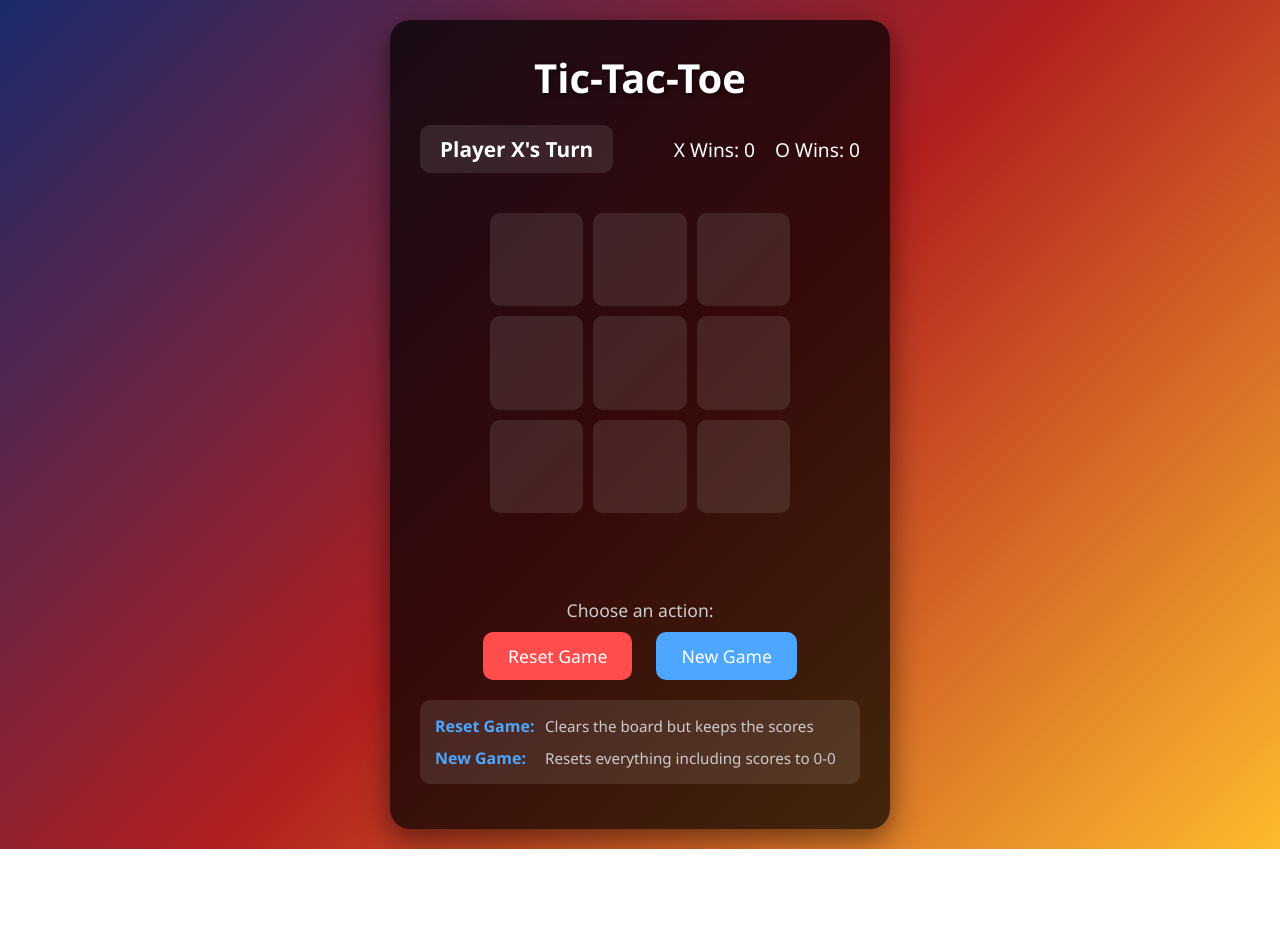
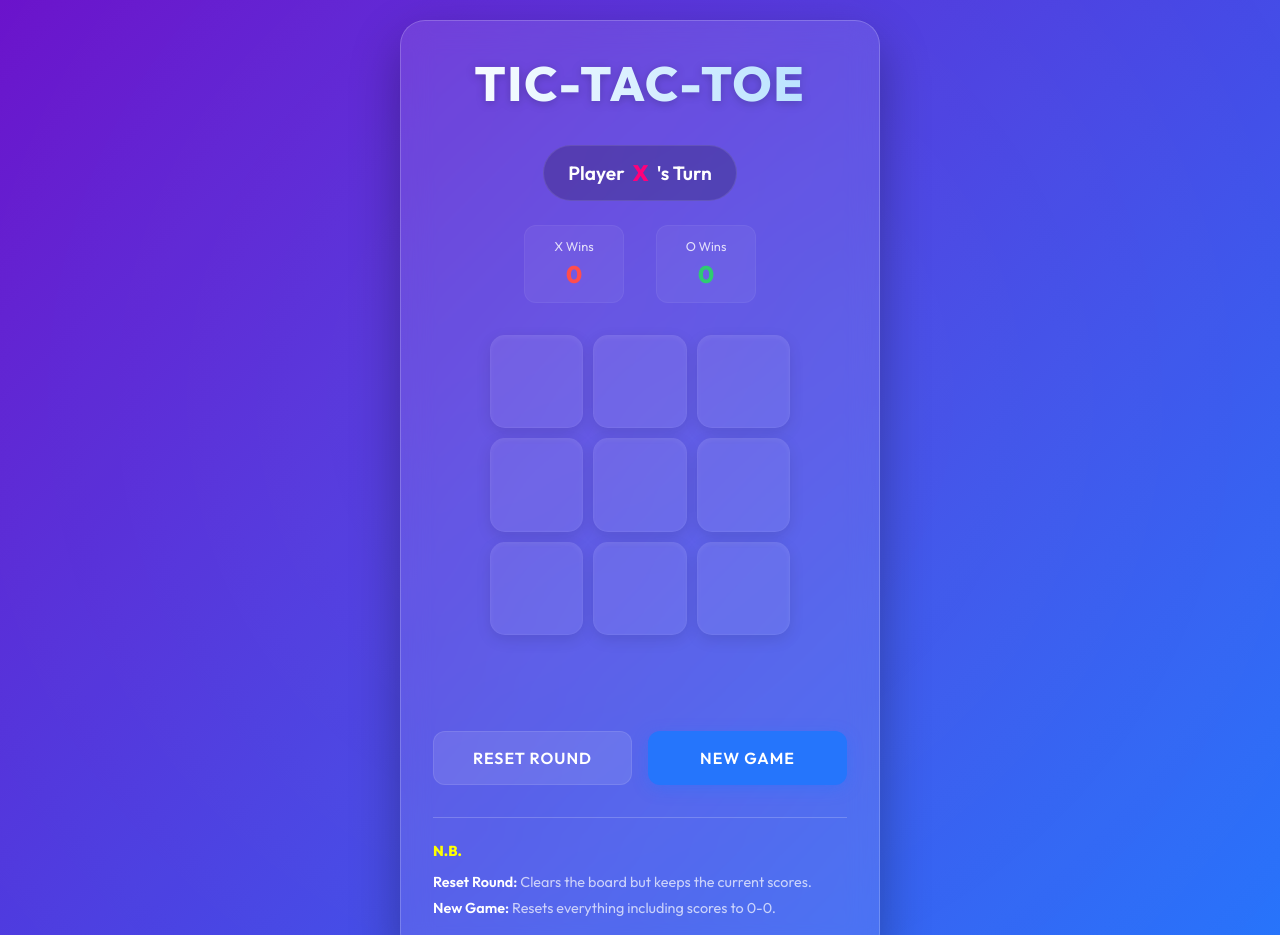
Before and after one commit to Tofayel5152/Tic-Tac-Toe-Game, a plain HTML site: page index.html in a window 1280 px wide. Shown: the top 935 px of the page. Before the commit the page ends 849 px from the top, so only its background shows below. Drawn offline with Linux system fonts and the light colour scheme.

Commit message:
modified

```diff
--- a/index.html
+++ b/index.html
@@ -4,54 +4,50 @@
     <meta charset="UTF-8" />
     <meta name="viewport" content="width=device-width, initial-scale=1.0" />
     <title>Tic-Tac-Toe Game</title>
+    <link rel="preconnect" href="https://fonts.googleapis.com" />
+    <link rel="preconnect" href="https://fonts.gstatic.com" crossorigin />
+    <link
+      href="https://fonts.googleapis.com/css2?family=Outfit:wght@400;600;800&display=swap"
+      rel="stylesheet"
+    />
     <link rel="stylesheet" href="styles.css" />
   </head>
   <body>
+    <div class="background-animation"></div>
     <div class="container">
       <h1>Tic-Tac-Toe</h1>
 
       <div class="game-info">
         <div class="player-turn">
-          Player <span id="current-player">X</span>'s Turn
+          <span id="player-indicator">Player <span id="current-player">X</span>'s Turn</span>
         </div>
         <div class="scores">
-          <div>X Wins: <span id="x-wins">0</span></div>
-          <div>O Wins: <span id="o-wins">0</span></div>
+          <div class="score-card x-score">
+            <span class="label">X Wins</span>
+            <span class="value" id="x-wins">0</span>
+          </div>
+          <div class="score-card o-score">
+            <span class="label">O Wins</span>
+            <span class="value" id="o-wins">0</span>
+          </div>
         </div>
       </div>
 
       <div class="board-container">
-        <div class="game-board" id="game-board">
-
-        </div>
+        <div class="game-board" id="game-board"></div>
       </div>
 
       <div class="message" id="message"></div>
 
-      <div class="button-info above-buttons">
-        <p>Choose an action:</p>
+      <div class="controls">
+        <button id="reset-btn" class="btn secondary">Reset Round</button>
+        <button id="new-game-btn" class="btn primary">New Game</button>
       </div>
 
-      <div class="controls">
-        <button id="reset-btn">Reset Game</button>
-        <button id="new-game-btn">New Game</button>
-      </div>
-
-      <div class="button-info below-buttons">
-        <div class="button-explanation">
-          <div class="explanation-item">
-            <span class="button-name">Reset Game:</span>
-            <span class="button-desc"
-              >Clears the board but keeps the scores</span
-            >
-          </div>
-          <div class="explanation-item">
-            <span class="button-name">New Game:</span>
-            <span class="button-desc"
-              >Resets everything including scores to 0-0</span
-            >
-          </div>
-        </div>
+      <div class="notes-section">
+        <span class="note-title">N.B.</span>
+        <p><span class="note-keyword">Reset Round:</span> Clears the board but keeps the current scores.</p>
+        <p><span class="note-keyword">New Game:</span> Resets everything including scores to 0-0.</p>
       </div>
     </div>
 
--- a/script.js
+++ b/script.js
@@ -1,86 +1,118 @@
-document.addEventListener("DOMContentLoaded", () => {
-  const gameBoard = document.getElementById("game-board");
-  const currentPlayerElement = document.getElementById("current-player");
-  const messageElement = document.getElementById("message");
-  const resetButton = document.getElementById("reset-btn");
-  const newGameButton = document.getElementById("new-game-btn");
-  const xWinsElement = document.getElementById("x-wins");
-  const oWinsElement = document.getElementById("o-wins");
+class TicTacToe {
+  constructor() {
+    this.board = document.getElementById("game-board");
+    this.messageElement = document.getElementById("message");
+    this.resetButton = document.getElementById("reset-btn");
+    this.newGameButton = document.getElementById("new-game-btn");
+    this.currentPlayerElement = document.getElementById("current-player");
+    this.xWinsElement = document.getElementById("x-wins");
+    this.oWinsElement = document.getElementById("o-wins");
 
-  let currentPlayer = "X";
-  let gameState = ["", "", "", "", "", "", "", "", ""];
-  let gameActive = true;
-  let xWins = 0;
-  let oWins = 0;
+    this.currentPlayer = "X";
+    this.gameState = Array(9).fill("");
+    this.gameActive = true;
+    this.xWins = 0;
+    this.oWins = 0;
 
-  const winConditions = [
-    [0, 1, 2],
-    [3, 4, 5],
-    [6, 7, 8],
-    [0, 3, 6],
-    [1, 4, 7],
-    [2, 5, 8],
-    [0, 4, 8],
-    [2, 4, 6],
-  ];
+    this.winConditions = [
+      [0, 1, 2],
+      [3, 4, 5],
+      [6, 7, 8], // Rows
+      [0, 3, 6],
+      [1, 4, 7],
+      [2, 5, 8], // Columns
+      [0, 4, 8],
+      [2, 4, 6], // Diagonals
+    ];
 
-  function initializeBoard() {
-    gameBoard.innerHTML = "";
-    for (let i = 0; i < 9; i++) {
+    this.loadScores();
+    this.initializeBoard();
+    this.addEventListeners();
+  }
+
+  loadScores() {
+    const savedX = localStorage.getItem("xWins");
+    const savedO = localStorage.getItem("oWins");
+    if (savedX) this.xWins = parseInt(savedX);
+    if (savedO) this.oWins = parseInt(savedO);
+    this.updateScoreDisplay();
+  }
+
+  saveScores() {
+    localStorage.setItem("xWins", this.xWins);
+    localStorage.setItem("oWins", this.oWins);
+  }
+
+  updateScoreDisplay() {
+    this.xWinsElement.textContent = this.xWins;
+    this.oWinsElement.textContent = this.oWins;
+  }
+
+  initializeBoard() {
+    this.board.innerHTML = "";
+    this.gameState.forEach((_, index) => {
       const cell = document.createElement("div");
       cell.classList.add("cell");
-      cell.setAttribute("data-index", i);
-      cell.addEventListener("click", handleCellClick);
-      gameBoard.appendChild(cell);
-    }
-
-    document.querySelectorAll(".win-line").forEach((line) => line.remove());
+      cell.setAttribute("data-index", index);
+      cell.addEventListener("click", (e) => this.handleCellClick(e, index));
+      this.board.appendChild(cell);
+    });
   }
 
-  function handleCellClick(event) {
+  addEventListeners() {
+    this.resetButton.addEventListener("click", () => this.resetGame());
+    this.newGameButton.addEventListener("click", () => this.newGame());
+  }
+
+  handleCellClick(event, index) {
     const clickedCell = event.target;
-    const cellIndex = parseInt(clickedCell.getAttribute("data-index"));
 
-    if (gameState[cellIndex] !== "" || !gameActive) {
+    if (this.gameState[index] !== "" || !this.gameActive) {
       return;
     }
 
-    gameState[cellIndex] = currentPlayer;
-    clickedCell.textContent = currentPlayer;
-    clickedCell.classList.add(currentPlayer.toLowerCase());
+    this.gameState[index] = this.currentPlayer;
+    clickedCell.textContent = this.currentPlayer;
+    clickedCell.classList.add(this.currentPlayer.toLowerCase());
 
-    const winningCombo = checkWin();
-    if (winningCombo) {
-      drawWinLine(winningCombo);
-      endGame(false);
-    } else if (checkDraw()) {
-      endGame(true);
-    } else {
-      currentPlayer = currentPlayer === "X" ? "O" : "X";
-      currentPlayerElement.textContent = currentPlayer;
+    if (this.checkWin()) {
+      return;
     }
+
+    if (this.checkDraw()) {
+      this.endGame(true);
+      return;
+    }
+
+    this.currentPlayer = this.currentPlayer === "X" ? "O" : "X";
+    this.currentPlayerElement.textContent = this.currentPlayer;
   }
 
-  function checkWin() {
-    for (let i = 0; i < winConditions.length; i++) {
-      const [a, b, c] = winConditions[i];
+  checkWin() {
+    for (const condition of this.winConditions) {
+      const [a, b, c] = condition;
       if (
-        gameState[a] &&
-        gameState[a] === gameState[b] &&
-        gameState[a] === gameState[c]
+        this.gameState[a] &&
+        this.gameState[a] === this.gameState[b] &&
+        this.gameState[a] === this.gameState[c]
       ) {
-        return winConditions[i];
+        this.drawWinLine(condition);
+        this.endGame(false);
+        return true;
       }
     }
-    return null;
+    return false;
   }
 
-  function drawWinLine([a, b, c]) {
+  checkDraw() {
+    return !this.gameState.includes("");
+  }
+
+  drawWinLine([a, b, c]) {
     const cells = document.querySelectorAll(".cell");
     const cellA = cells[a];
     const cellC = cells[c];
-
-    const boardRect = gameBoard.getBoundingClientRect();
+    const boardRect = this.board.getBoundingClientRect();
     const rectA = cellA.getBoundingClientRect();
     const rectC = cellC.getBoundingClientRect();
 
@@ -89,66 +121,86 @@ document.addEventListener("DOMContentLoaded", () => {
     const endX = rectC.left + rectC.width / 2 - boardRect.left;
     const endY = rectC.top + rectC.height / 2 - boardRect.top;
 
-    const length = Math.sqrt(
-      Math.pow(endX - startX, 2) + Math.pow(endY - startY, 2)
-    );
+    const length = Math.sqrt(Math.pow(endX - startX, 2) + Math.pow(endY - startY, 2));
     const angle = (Math.atan2(endY - startY, endX - startX) * 180) / Math.PI;
+
+    // Extend the line
+    const extendBy = 20; // Extend by 20px on each side
+    const angleRad = (angle * Math.PI) / 180;
+
+    const extendedStartX = startX - Math.cos(angleRad) * extendBy;
+    const extendedStartY = startY - Math.sin(angleRad) * extendBy;
+
+    // Total length includes the main length plus extension on both sides
+    const fullLength = length + (extendBy * 2);
 
     const line = document.createElement("div");
     line.classList.add("win-line");
-    line.style.width = `${length}px`;
-    line.style.left = `${startX}px`;
-    line.style.top = `${startY}px`;
+    line.style.setProperty("--length", `${fullLength}px`);
+    line.style.width = "0px";
+
+    line.style.left = `${extendedStartX}px`;
+    // Offset top by half height (3px) so the transform-origin (0, 50%) is exactly at (extendedStartX, extendedStartY)
+    line.style.top = `${extendedStartY - 3}px`;
     line.style.transform = `rotate(${angle}deg)`;
+    line.style.transformOrigin = "0 50%"; // Rotate from the start point
 
-    gameBoard.appendChild(line);
+    this.board.appendChild(line);
   }
 
-  function checkDraw() {
-    return !gameState.includes("");
-  }
-
-  function endGame(isDraw) {
-    gameActive = false;
+  endGame(isDraw) {
+    this.gameActive = false;
+    this.messageElement.classList.add("show");
+    document.querySelector(".player-turn").classList.add("hidden");
 
     if (isDraw) {
-      messageElement.textContent = "Game ended in a draw!";
-      messageElement.classList.add("draw");
+      this.messageElement.textContent = "It's a Draw!";
+      this.messageElement.style.color = "#ffcc00"; // Draw color
     } else {
-      messageElement.textContent = `Player ${currentPlayer} wins!`;
-      messageElement.classList.add("win");
+      this.messageElement.textContent = `Player ${this.currentPlayer} Wins!`;
+      this.messageElement.style.color =
+        this.currentPlayer === "X" ? "#ff4d4d" : "#4da6ff";
 
-      if (currentPlayer === "X") {
-        xWins++;
-        xWinsElement.textContent = xWins;
+      if (this.currentPlayer === "X") {
+        this.xWins++;
       } else {
-        oWins++;
-        oWinsElement.textContent = oWins;
+        this.oWins++;
       }
+      this.saveScores();
+      this.updateScoreDisplay();
     }
   }
 
-  function resetGame() {
-    gameState = ["", "", "", "", "", "", "", "", ""];
-    gameActive = true;
-    currentPlayer = "X";
-    currentPlayerElement.textContent = currentPlayer;
-    messageElement.textContent = "";
-    messageElement.classList.remove("win", "draw");
+  resetGame() {
+    this.gameState.fill("");
+    this.gameActive = true;
+    this.currentPlayer = "X";
+    this.currentPlayerElement.textContent = this.currentPlayer;
 
-    initializeBoard();
+    this.messageElement.textContent = "";
+    this.messageElement.classList.remove("show");
+    document.querySelector(".player-turn").classList.remove("hidden");
+
+    // Clear win lines
+    const winLine = this.board.querySelector(".win-line");
+    if (winLine) winLine.remove();
+
+    // Reset cells
+    document.querySelectorAll(".cell").forEach((cell) => {
+      cell.textContent = "";
+      cell.classList.remove("x", "o");
+    });
   }
 
-  function newGame() {
-    xWins = 0;
-    oWins = 0;
-    xWinsElement.textContent = xWins;
-    oWinsElement.textContent = oWins;
-    resetGame();
+  newGame() {
+    this.xWins = 0;
+    this.oWins = 0;
+    this.saveScores();
+    this.updateScoreDisplay();
+    this.resetGame();
   }
+}
 
-  resetButton.addEventListener("click", resetGame);
-  newGameButton.addEventListener("click", newGame);
-
-  initializeBoard();
+document.addEventListener("DOMContentLoaded", () => {
+  new TicTacToe();
 });
--- a/styles.css
+++ b/styles.css
@@ -1,8 +1,23 @@
+:root {
+  --primary-color: #6a11cb;
+  --secondary-color: #2575fc;
+  --accent-color: #ff007a;
+  --bg-gradient: linear-gradient(135deg, #6a11cb 0%, #2575fc 100%);
+  --glass-bg: rgba(255, 255, 255, 0.1);
+  --glass-border: rgba(255, 255, 255, 0.2);
+  --text-color: #ffffff;
+  --shadow-color: rgba(0, 0, 0, 0.3);
+  --x-color: #ff4d4d;
+  --o-color: #2ecc71; /* Changed to green */
+  --win-line-color: #ffff00;
+}
+
 * {
   margin: 0;
   padding: 0;
   box-sizing: border-box;
-  font-family: "Segoe UI", Tahoma, Geneva, Verdana, sans-serif;
+  font-family: "Outfit", sans-serif;
+  user-select: none;
 }
 
 body {
@@ -10,233 +25,323 @@ body {
   justify-content: center;
   align-items: center;
   min-height: 100vh;
-  background: linear-gradient(135deg, #1a2a6c, #b21f1f, #fdbb2d);
-  color: white;
-  padding: 20px;
+  background: var(--bg-gradient);
+  color: var(--text-color);
+  overflow-y: auto; /* Allow scrolling for small screens/tall content */
+  overflow-x: hidden; /* Prevent horizontal scroll from animation */
+}
+
+.background-animation {
+  position: fixed; /* Fixed so it doesn't affect document flow */
+  top: -50vh;
+  left: -50vw;
+  width: 200vw;
+  height: 200vh;
+  background: radial-gradient(
+    circle,
+    rgba(255, 255, 255, 0.05) 0%,
+    transparent 60%
+  );
+  animation: rotate 20s linear infinite;
+  pointer-events: none;
+  z-index: 0;
+}
+
+@keyframes rotate {
+  0% {
+    transform: rotate(0deg);
+  }
+  100% {
+    transform: rotate(360deg);
+  }
 }
 
 .container {
+  position: relative;
   text-align: center;
-  max-width: 500px;
   width: 100%;
-  background: rgba(0, 0, 0, 0.7);
-  padding: 30px;
-  border-radius: 20px;
-  box-shadow: 0 10px 30px rgba(0, 0, 0, 0.5);
+  max-width: 480px; /* Slightly wider for notes */
+  background: var(--glass-bg);
+  backdrop-filter: blur(15px);
+  padding: 2rem;
+  border-radius: 25px;
+  border: 1px solid var(--glass-border);
+  box-shadow: 0 20px 50px var(--shadow-color);
+  z-index: 1;
+  margin: 20px 0;
 }
 
 h1 {
-  margin-bottom: 20px;
-  font-size: 2.5rem;
-  text-shadow: 2px 2px 4px rgba(0, 0, 0, 0.5);
+  font-size: 3rem;
+  margin-bottom: 2rem;
+  font-weight: 800;
+  letter-spacing: 2px;
+  text-transform: uppercase;
+  background: linear-gradient(to right, #fff, #b3e0ff);
+  -webkit-background-clip: text;
+  background-clip: text;
+  -webkit-text-fill-color: transparent;
+  filter: drop-shadow(0 2px 5px rgba(0, 0, 0, 0.2));
 }
 
 .game-info {
   display: flex;
-  justify-content: space-between;
+  flex-direction: column;
+  gap: 1.5rem;
+  margin-bottom: 2rem;
+  min-height: 120px; /* Reserve space to prevent layout shift */
+}
+
+.player-turn {
+  font-size: 1.2rem;
+  font-weight: 600;
+  background: rgba(0, 0, 0, 0.2);
+  padding: 0.8rem 1.5rem;
+  border-radius: 50px;
+  display: inline-block;
+  margin: 0 auto;
+  border: 1px solid rgba(255, 255, 255, 0.1);
+  transition: opacity 0.3s ease;
+  opacity: 1;
+}
+
+.player-turn.hidden {
+  opacity: 0;
+  pointer-events: none;
+}
+
+#player-indicator {
+  display: flex;
   align-items: center;
-  margin-bottom: 20px;
-  font-size: 1.2rem;
+  gap: 0.5rem;
+}
+
+#current-player {
+  font-size: 1.4rem;
+  font-weight: 800;
+  color: var(--accent-color);
 }
 
 .scores {
   display: flex;
-  gap: 20px;
+  justify-content: center;
+  gap: 2rem;
 }
 
-.player-turn {
-  font-weight: bold;
-  font-size: 1.3rem;
-  padding: 10px 20px;
-  background: rgba(255, 255, 255, 0.1);
-  border-radius: 10px;
+.score-card {
+  background: rgba(255, 255, 255, 0.05);
+  padding: 0.8rem 1.2rem;
+  border-radius: 12px;
+  display: flex;
+  flex-direction: column;
+  align-items: center;
+  width: 100px;
+  border: 1px solid rgba(255, 255, 255, 0.05);
+}
+
+.score-card .label {
+  font-size: 0.8rem;
+  opacity: 0.8;
+  margin-bottom: 0.3rem;
+}
+
+.score-card .value {
+  font-size: 1.5rem;
+  font-weight: 700;
+}
+
+.x-score .value {
+  color: var(--x-color);
+}
+.o-score .value {
+  color: var(--o-color);
 }
 
 .board-container {
   position: relative;
-  display: inline-block;
-  margin: 20px 0;
+  display: flex;
+  justify-content: center; /* Center the board */
+  margin: 0 auto;
 }
 
 .game-board {
   display: grid;
   grid-template-columns: repeat(3, 1fr);
-  grid-gap: 10px;
+  gap: 10px;
   width: 300px;
-  height: 300px;
-  position: relative;
+  height: 300px; /* Fixed height matches width */
+  position: relative; /* Ensure win-line positions relative to this */
 }
 
 .cell {
-  background: rgba(255, 255, 255, 0.1);
-  border-radius: 10px;
+  background: rgba(255, 255, 255, 0.08); /* Slightly more opaque needed */
+  border-radius: 15px;
   display: flex;
   justify-content: center;
   align-items: center;
-  font-size: 3rem;
-  font-weight: bold;
+  font-size: 3.5rem;
+  font-weight: 800;
   cursor: pointer;
-  transition: all 0.3s ease;
+  transition: all 0.2s cubic-bezier(0.4, 0, 0.2, 1);
+  box-shadow: inset 0 2px 5px rgba(255, 255, 255, 0.05),
+    0 5px 15px rgba(0, 0, 0, 0.1);
+  border: 1px solid rgba(255, 255, 255, 0.05);
+
+  /* Enforce square shape and size strictly */
   width: 100%;
-  height: 100%;
+  aspect-ratio: 1;
+  line-height: 1; /* Prevent font height from affecting box */
 }
 
-.cell:hover {
-  background: rgba(255, 255, 255, 0.2);
-  transform: scale(1.05);
+.cell:hover:not(.x):not(.o) {
+  background: rgba(255, 255, 255, 0.15);
+  transform: translateY(-2px);
 }
 
 .cell.x {
-  color: #ff4d4d;
+  color: var(--x-color);
+  text-shadow: 0 0 15px rgba(255, 77, 77, 0.6);
+  animation: popIn 0.3s cubic-bezier(0.175, 0.885, 0.32, 1.275);
 }
 
 .cell.o {
-  color: #4da6ff;
+  color: var(--o-color);
+  text-shadow: 0 0 15px rgba(77, 166, 255, 0.6);
+  animation: popIn 0.3s cubic-bezier(0.175, 0.885, 0.32, 1.275);
+}
+
+@keyframes popIn {
+  from {
+    opacity: 0;
+    transform: scale(0.5);
+  }
+  to {
+    opacity: 1;
+    transform: scale(1);
+  }
 }
 
 .win-line {
   position: absolute;
-  background: #fff;
-  height: 8px;
-  border-radius: 4px;
-  transform-origin: 0 0;
+  background: var(--win-line-color);
+  height: 6px; /* slightly thinner but glowy */
+  border-radius: 3px;
+  transform-origin: 0 50%; /* Adjusted origin */
   z-index: 10;
-  box-shadow: 0 0 10px rgba(255, 255, 255, 0.8);
+  box-shadow: 0 0 15px var(--win-line-color), 0 0 5px #fff;
   pointer-events: none;
+  animation: drawLine 0.5s ease forwards;
 }
 
-.button-info {
-  margin: 15px 0;
+@keyframes drawLine {
+  from {
+    width: 0;
+  }
+  to {
+    width: var(--length);
+  } /* Variable will be set by JS */
 }
 
-.above-buttons {
-  margin-bottom: 10px;
+.message {
+  height: 40px;
+  margin-top: 1.5rem;
+  font-size: 1.2rem;
+  font-weight: 600;
+  display: flex;
+  justify-content: center;
+  align-items: center;
+  opacity: 0;
+  transition: opacity 0.3s ease;
 }
 
-.above-buttons p {
-  font-size: 1.1rem;
-  color: #ccc;
-}
-
-.below-buttons {
-  margin-top: 20px;
-  padding: 15px;
-  background: rgba(255, 255, 255, 0.1);
-  border-radius: 10px;
-}
-
-.button-explanation {
-  display: flex;
-  flex-direction: column;
-  gap: 10px;
-  text-align: left;
-}
-
-.explanation-item {
-  display: flex;
-  align-items: center;
-  gap: 10px;
-}
-
-.button-name {
-  font-weight: bold;
-  color: #4da6ff;
-  min-width: 100px;
-}
-
-.button-desc {
-  color: #ccc;
-  font-size: 0.95rem;
+.message.show {
+  opacity: 1;
 }
 
 .controls {
-  margin-top: 10px;
+  display: grid;
+  grid-template-columns: 1fr 1fr;
+  gap: 1rem;
+  margin-top: 2rem;
 }
 
-button {
-  padding: 12px 25px;
-  font-size: 1.1rem;
-  background: #4da6ff;
-  color: white;
+.btn {
+  padding: 1rem;
+  font-size: 1rem;
+  font-weight: 600;
   border: none;
-  border-radius: 10px;
+  border-radius: 12px;
   cursor: pointer;
   transition: all 0.3s ease;
-  margin: 0 10px;
+  text-transform: uppercase;
+  letter-spacing: 1px;
 }
 
-button:hover {
-  background: #2d8ae6;
-  transform: translateY(-3px);
-  box-shadow: 0 5px 15px rgba(0, 0, 0, 0.3);
+.btn.primary {
+  background: var(--secondary-color);
+  color: white;
+  box-shadow: 0 4px 15px rgba(37, 117, 252, 0.4);
 }
 
-#reset-btn {
-  background: #ff4d4d;
+.btn.primary:hover {
+  background: #1a60d6;
+  transform: translateY(-2px);
+  box-shadow: 0 6px 20px rgba(37, 117, 252, 0.5);
 }
 
-#reset-btn:hover {
-  background: #e60000;
+.btn.secondary {
+  background: rgba(255, 255, 255, 0.1);
+  color: white;
+  border: 1px solid rgba(255, 255, 255, 0.1);
 }
 
-.message {
-  margin-top: 20px;
-  font-size: 1.3rem;
-  min-height: 30px;
-  font-weight: bold;
+.btn.secondary:hover {
+  background: rgba(255, 255, 255, 0.2);
+  transform: translateY(-2px);
 }
 
-.win {
-  color: #4dff88;
+.notes-section {
+  margin-top: 2rem;
+  padding-top: 1.5rem;
+  border-top: 1px solid var(--glass-border);
+  text-align: left;
+  font-size: 0.9rem;
+  color: rgba(255, 255, 255, 0.7);
 }
 
-.draw {
-  color: #ffcc00;
+.notes-section p {
+  margin-bottom: 0.5rem;
+}
+
+.note-title {
+  font-weight: 700;
+  color: var(--win-line-color);
+  margin-bottom: 0.8rem;
+  display: block;
+}
+
+.note-keyword {
+  color: #fff;
+  font-weight: 600;
 }
 
 @media (max-width: 500px) {
   .container {
-    padding: 20px;
+    padding: 1.5rem;
+    max-width: 90%;
   }
 
   h1 {
     font-size: 2rem;
   }
 
+  .game-board {
+    width: 100%;
+    aspect-ratio: 1;
+    height: auto; /* Allow auto height based on aspect ratio */
+  }
+
   .cell {
     font-size: 2.5rem;
   }
-
-  .game-info {
-    flex-direction: column;
-    gap: 10px;
-  }
-
-  .game-board {
-    width: 280px;
-    height: 280px;
-  }
-
-  .button-explanation {
-    text-align: center;
-  }
-
-  .explanation-item {
-    flex-direction: column;
-    gap: 5px;
-  }
-
-  .button-name {
-    min-width: auto;
-  }
-
-  .controls {
-    display: flex;
-    flex-direction: column;
-    gap: 10px;
-  }
-
-  button {
-    margin: 0;
-  }
 }
```
